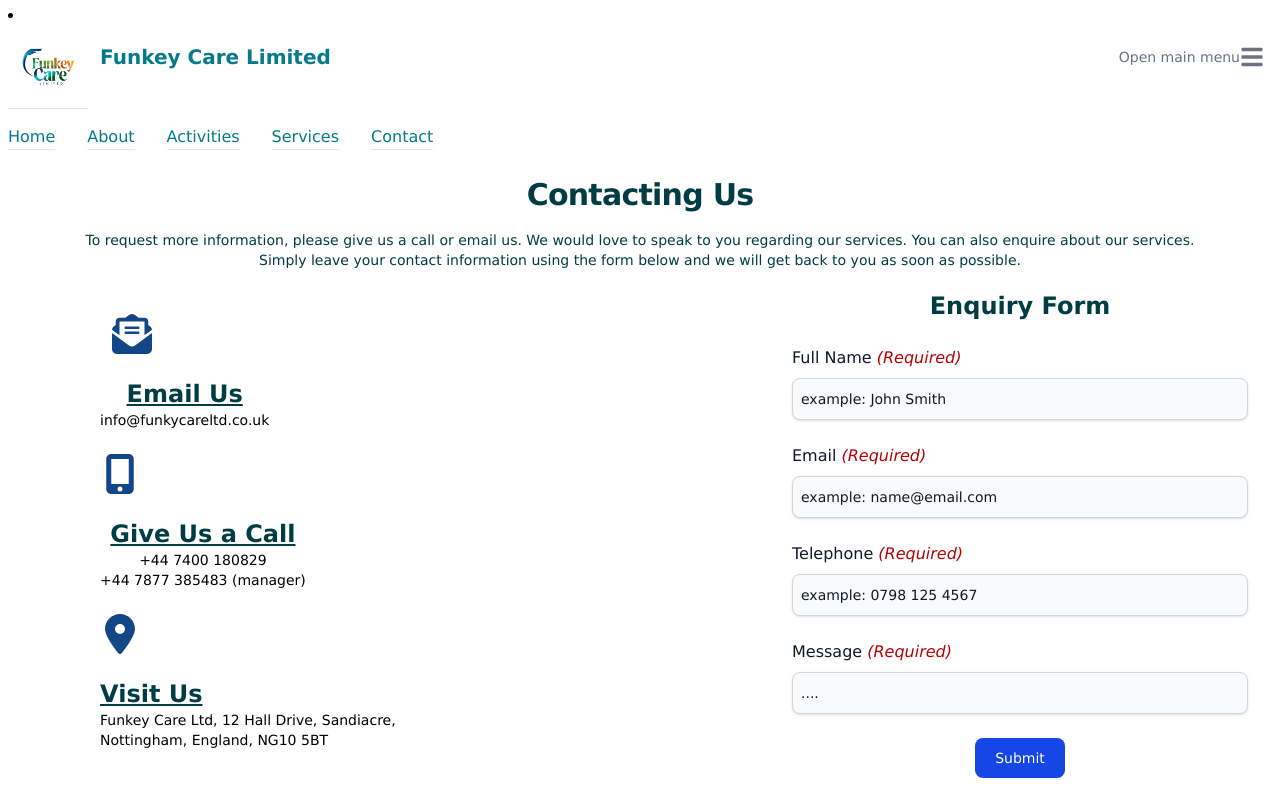
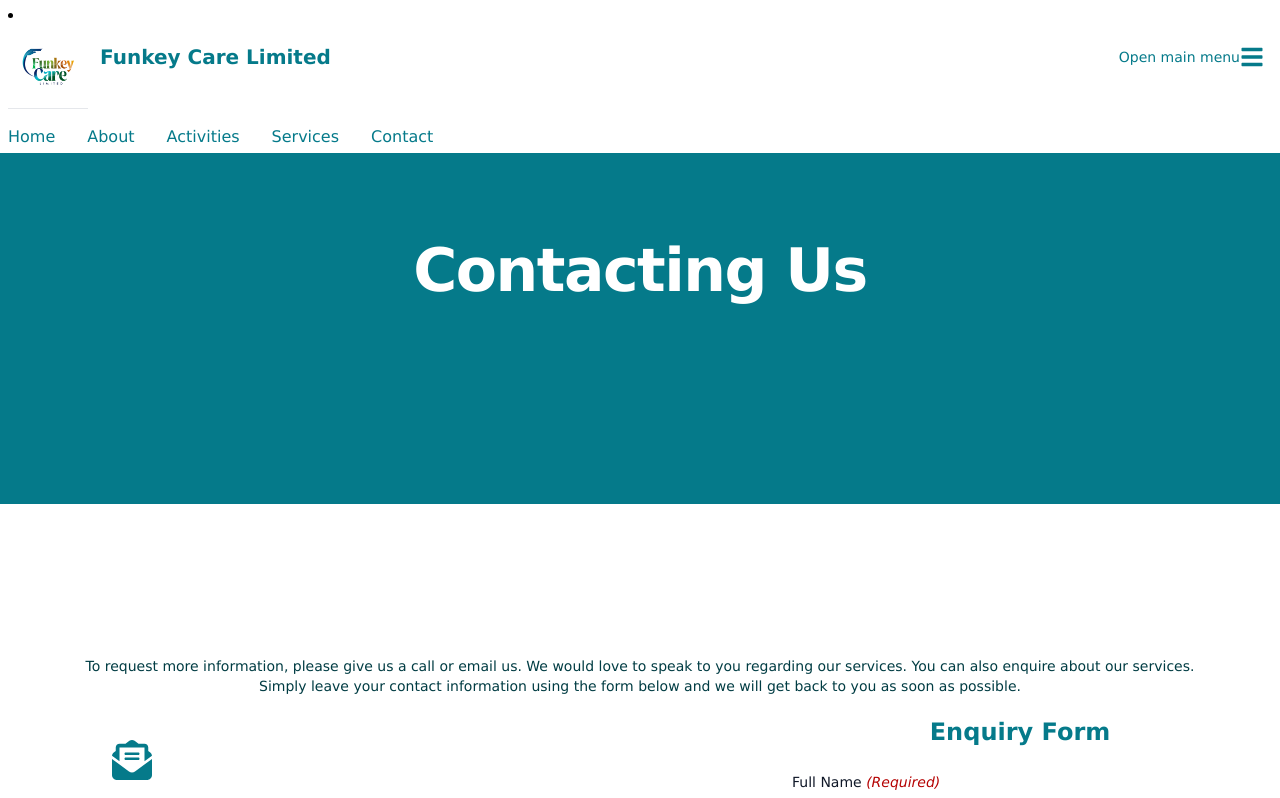
Before and after one commit to rufaro-13/FunkyHealth, a React (Vite) app in the folder funkycareltd/: page /contact in a window 1280 px wide. Shown: the top 798 px of the page. Built offline with nearby package versions, Linux system fonts and the light colour scheme.

Commit message:
new imasizesge added, sizes adapted for different screen

```diff
--- a/funkycareltd/src/components/NavigBar.jsx
+++ b/funkycareltd/src/components/NavigBar.jsx
@@ -32,12 +32,12 @@ export default function NavigBar() {
   fluid
   className="bg-white! py-1 px-2 max-w-full"
 >
-  <NavbarBrand className="flex items-center gap-3">
+  <NavbarBrand className="flex items-center border-b-0! gap-3">
     <NavbarLink as={Link} to="/">
       <img
         alt="Logo"
         src={logo}
-        className="md:h-20 md:w-20  h-16 w-16 rounded-lg"
+        className="md:h-20 md:w-20 border-b-0!  h-16 w-16 rounded-lg"
       />
     </NavbarLink>
 
@@ -46,13 +46,13 @@ export default function NavigBar() {
     </span>
   </NavbarBrand>
 
-  <NavbarToggle />
+  <NavbarToggle className="text-darkblue! bg-transparent! hover:bg-blue-100!" />
 
-  <NavbarCollapse className="md:flex text-indigo-950! md:items-center md:space-x-8 ml-auto mr-5">
+  <NavbarCollapse className="md:flex border-0! text-indigo-950! md:items-center md:space-x-8 ml-auto mr-5">
     <NavbarLink
       as={Link}
       to="/"
-      className=" text-base text-darkblue!"
+      className=" text-base text-darkblue! border-b-0!"
     >
       Home
     </NavbarLink>
@@ -60,7 +60,7 @@ export default function NavigBar() {
     <NavbarLink
       as={Link}
       to="/about"
-      className=" text-base text-darkblue!"
+      className=" text-base text-darkblue! border-b-0!"
     >
       About
     </NavbarLink>
@@ -68,7 +68,7 @@ export default function NavigBar() {
     <NavbarLink
       as={Link}
       to="/activities"
-      className="text-base text-darkblue!"
+      className="text-base text-darkblue! border-b-0!"
     >
       Activities
     </NavbarLink>
@@ -76,7 +76,7 @@ export default function NavigBar() {
     <NavbarLink
        as={Link}
       to="/services"
-      className=" text-base text-darkblue!"
+      className=" text-base text-darkblue! border-b-0!"
     >
       Services
 
@@ -93,7 +93,7 @@ export default function NavigBar() {
     <NavbarLink
       as={Link}
       to="/contact"
-      className=" text-base text-darkblue!"
+      className=" text-base text-darkblue! border-b-0!"
     >
       Contact
     </NavbarLink>
--- a/funkycareltd/src/components/hero.jsx
+++ b/funkycareltd/src/components/hero.jsx
@@ -1,3 +1,4 @@
+import { Link } from "react-router-dom";
 export default function Hero() {
     return (
 
@@ -6,7 +7,7 @@ export default function Hero() {
 
 <section className ="relative min-h-screen overflow-hidden">
   {/* Background Image */}
-  <div className="absolute inset-0 hero-bg h-full w-full object-cover">
+  <div className="absolute inset-0 hero-bg h-full  md:w-full object-cover">
 
   </div>
 
@@ -22,7 +23,7 @@ export default function Hero() {
 
 
       {/* Logo / Company Name */}
-      <p className="mb-4 text-lg font-medium tracking-wide text-teal-600">
+      <p className="mb-4 text-3xl font-bold tracking-wide text-teal-600">
         Funky Care Limited
       </p>
 
@@ -45,13 +46,13 @@ export default function Hero() {
 
       {/* Buttons */}
       <div className="flex flex-wrap gap-4">
-        <button className="rounded-full bg-teal-500 px-8 py-4 text-lg font-semibold text-white transition hover:bg-teal-600">
+        <Link to="/contact" className="rounded-full bg-teal-500 px-8 py-4 text-lg font-semibold text-white transition hover:bg-teal-600">
           Get Support Today
-        </button>
+        </Link>
 
-        <button className="rounded-full border border-white/70 px-8 py-4 text-lg font-semibold text-white transition hover:bg-white hover:text-black">
+        <Link to="/services" className="rounded-full border border-teal-500 md:border-white/70 px-8 py-4 text-lg font-semibold md:text-white text-teal-500 transition hover:bg-white hover:text-black">
           Our Services
-        </button>
+        </Link>
       </div>
     </div>
   </div>
--- a/funkycareltd/src/pages/Activities.jsx
+++ b/funkycareltd/src/pages/Activities.jsx
@@ -250,7 +250,7 @@ function Activities() {
                             <u>Our Gardening Services Include:</u> <br/><br/>
                         </h5>
 
-                        <p className=' text-sm leading-7 px-2'>
+                        <p className='list-disc text-sm leading-7 px-2'>
                             <ul>
                                 <li>General Garden Maintenance</li>
                                 <li>Grass Cutting</li>
--- a/funkycareltd/src/pages/Contact.jsx
+++ b/funkycareltd/src/pages/Contact.jsx
@@ -29,14 +29,24 @@ function Contact() {
             <meta name="description" content="Get in touch with us in the provided contact information"/>
             <link rel="canonical" href="/contact" />
         </Helmet> */}
-        <section className='px-4 mx-auto  text-center pt-6 py-4 lg:py-24'>
+
+        <section className=" bg-cover bg-center bg-no-repeat  bg-darkblue  bg-blend-multiply">
+            <div className="px-4 mx-auto max-w-7xl justify-items-center bg- py-24 lg:py-50">
+                <h1 className="mb-1 pt-10 text-4xl font-extrabold  tracking-tight leading-none text-white md:text-5xl lg:text-6xl">
+                 Contacting Us </h1>
+
+
+
+            </div>
+        </section>
+        <section className='px-4 mx-auto  text-center pt-6 md:pt-4 py-4 lg:py-24'>
             <div className=" max-w-screen-xl mt-5 pt-4">
 
-                <div className="lg:px-4 mx-auto max-w-screen-xl text-center pt-6 mt-6 ">
+               {/*  <div className="lg:px-4 mx-auto max-w-screen-xl text-center pt-6 mt-6 ">
                     <h4 className="mb-4  font-extrabold tracking-tight leading-none text-darkbluetheme md:text-3xl lg:text-3xl">
                     Contacting Us
                     </h4>
-                </div>
+                </div>  */}
 
                 <div className="sm:flex sm:items-center sm:justify-center lg:mx-8 mt-5 px-5">
                   <p className=" text-sm  text-darkbluetheme">
@@ -55,7 +65,7 @@ function Contact() {
 
                      <div className="lg:px-5 px-4   max-w-max   sm:items-center sm:justify-center">
 
-                        <IconContext.Provider value={{ color: '#134686', size: '40px', padding:'5px 2px' }}>
+                        <IconContext.Provider value={{ color: '#057a8a', size: '40px', padding:'5px 2px' }}>
                             <a href="mailto:info@funkycareltd.co.uk"><div className="  sm:items-center sm:justify-center  mx-2 mt-5 mb-5">
 
                             <FaEnvelopeOpenText className="sm:items-center sm:justify-center mx-1 my-6"/>
@@ -63,7 +73,7 @@ function Contact() {
                           </IconContext.Provider>
                           <div className="  sm:items-center sm:justify-center  mt-1">
                             <p className=" text-sm ">
-                            <div><span className=" text-2xl font-bold"><a href="mailto:info@funkycareltd.co.uk" className="block py-2 pl-1 pr-4 underline text-darkbluetheme rounded hover:bg-gray-100 md:hover:bg-transparent md:hover:text-blue-700 md:p-0 md:dark:hover:text-blue-500 dark:text-darkbluetheme dark:hover:bg-gray-700 dark:hover:text-white md:dark:hover:bg-transparent dark:border-gray-700">Email Us</a></span></div>
+                            <div><span className=" text-2xl font-bold"><a href="mailto:info@funkycareltd.co.uk" className="block py-2 pl-1 pr-4 underline text-darkbluetheme rounded hover:bg-gray-100 md:hover:bg-transparent md:hover:text-blue-700 md:p-0 md:dark:hover:text-blue-500 dark:text-darkblue dark:hover:bg-gray-700 dark:hover:text-white md:dark:hover:bg-transparent dark:border-gray-700">Email Us</a></span></div>
                             info@funkycareltd.co.uk
 
                             </p>
@@ -74,7 +84,7 @@ function Contact() {
 
                     <div className="lg:px-5 px-2   max-w-max   sm:items-start sm:justify-start">
 
-                          <IconContext.Provider value={{ color: '#134686', size: '40px', padding:'5px 2px' }}>
+                          <IconContext.Provider value={{ color: '#057a8a', size: '40px', padding:'5px 2px' }}>
                             <a href="tel:+44 7877 385483"><div className="  sm:items-center sm:justify-center   mt-5 mb-5">
                               <FaMobileScreenButton className="sm:items-center sm:justify-center  my-6"/>
                             </div></a>
@@ -82,11 +92,11 @@ function Contact() {
                           <div className="  sm:items-center sm:justify-center   mt-1">
                             <p className=" text-sm ">
                             <div><span className=" text-2xl font-bold  "><a href="tel:+44 7877 385483"
-                            className="block py-2  underline text-darkbluetheme rounded hover:bg-gray-100 md:hover:bg-transparent
-                            md:hover:text-blue-700 md:p-0 md:dark:hover:text-blue-500 dark:text-darkbluetheme dark:hover:bg-gray-700
+                            className="block py-2  underline text-darkblue rounded hover:bg-gray-100 md:hover:bg-transparent
+                            md:hover:text-blue-700 md:p-0 md:dark:hover:text-blue-500 dark:text-darkblue dark:hover:bg-gray-700
                              dark:hover:text-white md:dark:hover:bg-transparent dark:border-gray-700">Give Us a Call</a></span></div>
                             +44 7400 180829 <br/>
-                            +44 7877 385483 (manager)
+                            +44 7877 385483
 
                             </p>
                           </div>
@@ -97,7 +107,7 @@ function Contact() {
 
                     <div className="lg:px-5 px-3  max-w-max  sm:items-start sm:justify-start">
 
-                          <IconContext.Provider value={{ color: '#134686', size: '40px', padding:'5px 2px' }}>
+                          <IconContext.Provider value={{ color: '#057a8a', size: '40px', padding:'5px 2px' }}>
                             <a href="https://www.google.com/maps/place/12+Hall+Dr,+Sandiacre,+Nottingham+NG10+5BT,+UK/@52.9240473,-1.2915212,17z"><div className="  sm:items-center sm:justify-center   mt-5 mb-5">
                               <FaLocationDot className="sm:items-center sm:justify-center  my-6"/>
                             </div></a>
@@ -107,7 +117,7 @@ function Contact() {
                               <div>
                                 <span className="text-black text-2xl font-bold">
                                   <a href="https://www.google.com/maps/place/12+Hall+Dr,+Sandiacre,+Nottingham+NG10+5BT,+UK/@52.9240473,-1.2915212,17z"
-                                      className="block py-2  underline text-darkbluetheme rounded hover:bg-gray-100 md:hover:bg-transparent md:hover:text-blue-700 md:p-0 md:dark:hover:text-blue-500 dark:text-darkbluetheme dark:hover:bg-gray-700 dark:hover:text-white md:dark:hover:bg-transparent dark:border-gray-700">Visit Us</a></span></div>
+                                      className="block py-2  underline text-darkblue rounded hover:bg-gray-100 md:hover:bg-transparent md:hover:text-blue-700 md:p-0 md:dark:hover:text-blue-500 dark:text-darkblue dark:hover:bg-gray-700 dark:hover:text-white md:dark:hover:bg-transparent dark:border-gray-700">Visit Us</a></span></div>
                                       Funkey Care Ltd, 12 Hall Drive, Sandiacre,
                                       <br/>Nottingham, England, NG10 5BT
                             </p>
@@ -117,15 +127,15 @@ function Contact() {
                  </div>
                 </div><br/>
 
-                <div className="md:pt-5 lg:w-3/5 sm:w-screen">
-                    <h1 className='font-bold md:text-2xl text-xl text-darkbluetheme'>Enquiry Form</h1>
-                  <div className="lg:px-0 px-2 pb-4  pt-5 mt-1 w-fit md:w-full sm:items-start sm:justify-start">
+                <div className="md:pt-5 justify-items-center lg:w-3/5 sm:w-full">
+                    <h1 className='font-bold md:text-2xl text-xl text-darkblue'>Enquiry Form</h1>
+                  <div className="lg:px-0 px-1 pb-4  pt-5 mt-1 w-full md:w-full sm:items-start sm:justify-start">
                   <form className="  w-full" ref={form} onSubmit={sendEmail}>
 
                     <div className="mb-6 text-left">
                       <label
                         htmlFor="name"
-                        className="block mb-2 text-gray-900 dark:text-black"
+                        className="block mb-2 text-gray-900 text-sm dark:text-black"
                       >
                         Full Name <span className="text-red italic">(Required)</span>
                       </label>
@@ -144,7 +154,7 @@ function Contact() {
                     <div className="mb-6 text-left">
                       <label
                         htmlFor="email"
-                        className="block mb-2 text-gray-900 dark:text-black"
+                        className="block mb-2 text-sm text-gray-900 dark:text-black"
                       >
                         Email <span className="text-red italic">(Required)</span>
                       </label>
@@ -163,7 +173,7 @@ function Contact() {
                      <div className="mb-6 text-left">
                       <label
                         htmlFor="telephone"
-                        className="block mb-2 text-gray-900 dark:text-black"
+                        className="block mb-2 text-sm text-gray-900 dark:text-black"
                       >
                         Telephone <span className="text-red italic">(Required)</span>
                       </label>
@@ -183,13 +193,12 @@ function Contact() {
           <div className="mb-6 text-left">
                       <label
                         htmlFor="message"
-                        className="block mb-2 text-gray-900 dark:text-black"
+                        className="block mb-2 text-sm text-gray-900 dark:text-black"
                       >
                         Message <span className="text-red italic">(Required)</span>
                       </label>
 
-                      <input
-                        type="tel"
+                      <textarea
                         name="message"
                         id="message"
                         className="w-full shadow-sm bg-gray-50 border border-gray-300 text-gray-900 text-sm rounded-lg py-2.5 px-2 dark:placeholder-gray-400 "
--- a/funkycareltd/src/pages/Services.jsx
+++ b/funkycareltd/src/pages/Services.jsx
@@ -1,4 +1,4 @@
-import domiciliary from '../images/magnific_supported-living-for-adul_8vReMvJIrU.png'
+import domiciliary from '../images/magnific_youth-with-mental-health-_CHM4orxEEy.png'
 import personalCare from '../images/magnific_helping-a-disabled-person_DBP0aqdpcl.png'
 import respite from '../images/magnific_adult-lying-in-bed-under-_xgmMOkijfW.png'
 import socialInclusion from '../images/magnific_bright-welcoming-supporte_brXYFRa5Y2.png'
@@ -14,8 +14,8 @@ function Services() {
         </Helmet> */}
         <section >
         <section className=" bg-cover bg-center bg-no-repeat services-bg bg-gray-600  bg-blend-multiply">
-            <div className="px-4 mx-auto max-w-7xl  bg- py-24 lg:py-50">
-                <h1 className="mb-4 text-4xl font-extrabold  tracking-tight leading-none text-icyteal md:text-5xl lg:text-6xl">
+            <div className="px-4 mx-auto max-w-7xl justify-items-center bg- py-24 lg:py-50">
+                <h1 className="mb-1 text-4xl font-extrabold  tracking-tight leading-none text-icyteal md:text-5xl lg:text-6xl">
                  Our Services </h1>
 
 
```
Also changed, not shown: funkycareltd/src/pages/About.jsx (+5 -5 lines), funkycareltd/src/pages/Home.jsx (+6 -6 lines), funkycareltd/src/images/magnific_youth-with-mental-health-_CHM4orxEEy.png (added).
